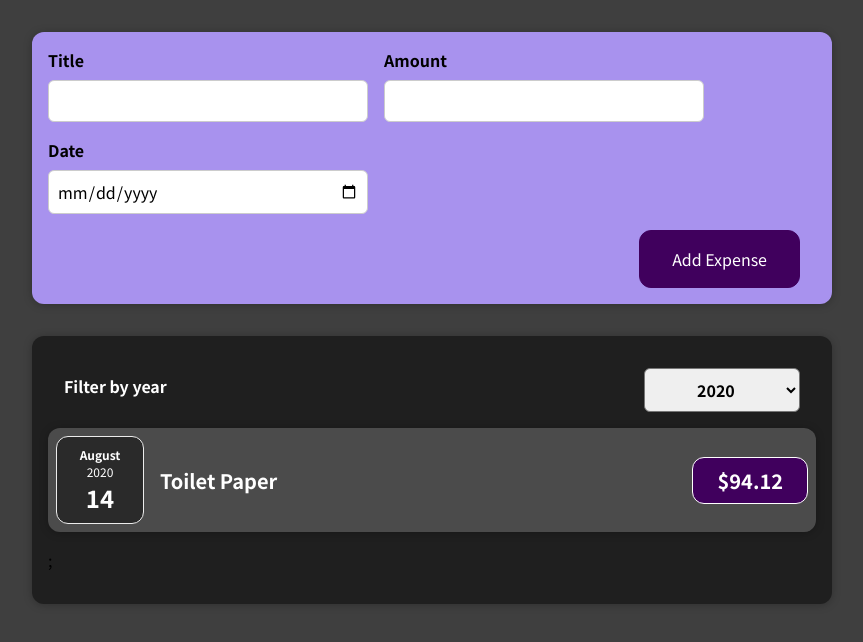
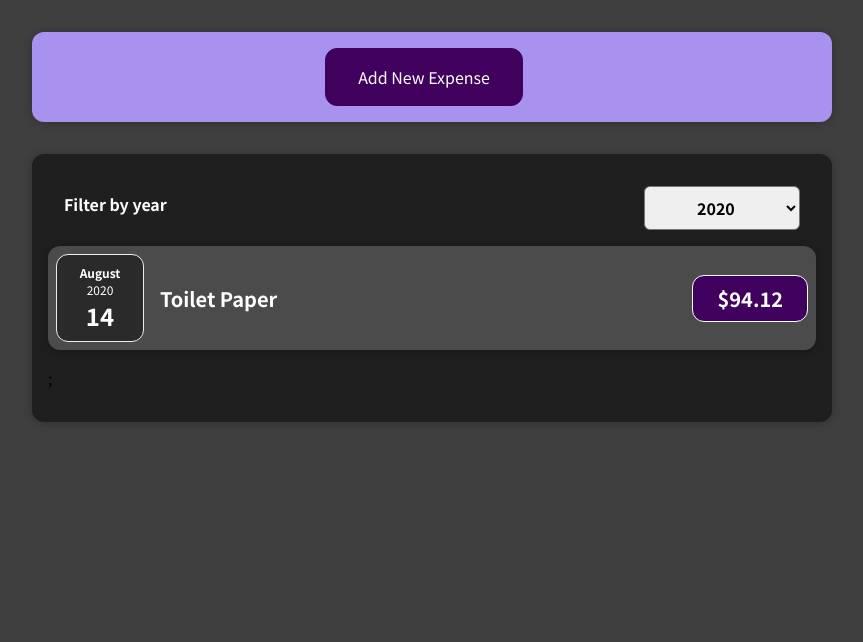
Before and after one commit to mishkamag/react-proj, a React (Create React App) app: page / in a window 1280 px wide. Shown: the top 642 px of the page, without its empty margins (208-1071 px from the left). Built offline with nearby package versions, Linux system fonts and the light colour scheme.

Commit message:
cancel and new button

```diff
--- a/src/components/NewExpense/ExpenseForm.js
+++ b/src/components/NewExpense/ExpenseForm.js
@@ -66,6 +66,9 @@ const ExpenseForm = (props) => {
         </div>
       </div>
       <div className="new-expense__actions">
+        <button type="button" onClick={props.onCancel}>
+          Cancel
+        </button>
         <button type="submit">Add Expense</button>
       </div>
     </form>
--- a/src/components/NewExpense/NewExpense.js
+++ b/src/components/NewExpense/NewExpense.js
@@ -1,18 +1,38 @@
+import { useState } from "react";
 import ExpenseForm from "./ExpenseForm";
 import "./NewExpense.css";
 
 const NewExpense = (props) => {
+  const [isEditing, setIsEditing] = useState(false);
+
   const onSaveExpenseDataHandler = (enteredExpenseData) => {
     const expenseData = {
       ...enteredExpenseData,
       id: Math.random().toString(),
     };
     props.onAddExpense(expenseData);
+    setIsEditing(false);
+  };
+
+  const startEditingHandler = () => {
+    setIsEditing(true);
+  };
+
+  const stopEditingHandler = () => {
+    setIsEditing(false);
   };
 
   return (
     <div className="new-expense">
-      <ExpenseForm onSaveExpenseData={onSaveExpenseDataHandler} />
+      {!isEditing && (
+        <button onClick={startEditingHandler}>Add New Expense</button>
+      )}
+      {isEditing && (
+        <ExpenseForm
+          onSaveExpenseData={onSaveExpenseDataHandler}
+          onCancel={stopEditingHandler}
+        />
+      )}
     </div>
   );
 };
```
Also changed, not shown: 1 other file (tests, documents, lock files or other folders).
